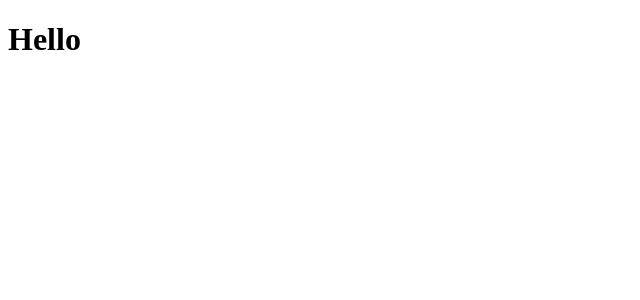
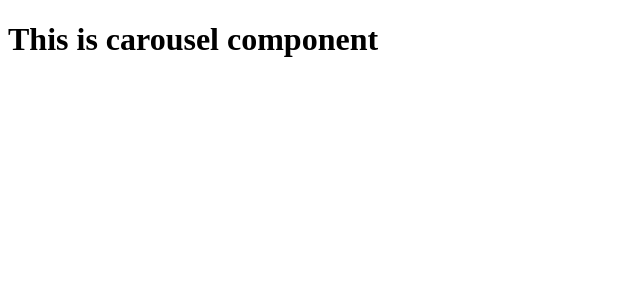
Before and after one commit to dembicki/react-custom-carousel-component, a React app: page / in a window 1280 px wide. Shown: the top 300 px of the page, without its empty margins (0-640 px from the left). Built offline with nearby package versions, Linux system fonts and the light colour scheme.

Commit message:
Created basic carousel component

```diff
--- a/src/App.js
+++ b/src/App.js
@@ -1,10 +1,9 @@
 import React from "react";
 import ReactDOM from "react-dom";
+import Carousel from "./components/Carousel.jsx";
 
 const App = () => (
-  <>
-    <h1>Hello</h1>
-  </>
+  <Carousel />
 );
 
 ReactDOM.render(<App />, document.getElementById("root"));
--- /dev/null
+++ b/src/components/Carousel.jsx
@@ -0,0 +1,9 @@
+import React from "react";
+
+export default function Carousel() {
+  return (
+    <div>
+      <h1>This is carousel component</h1>
+    </div>
+  );
+}
```
